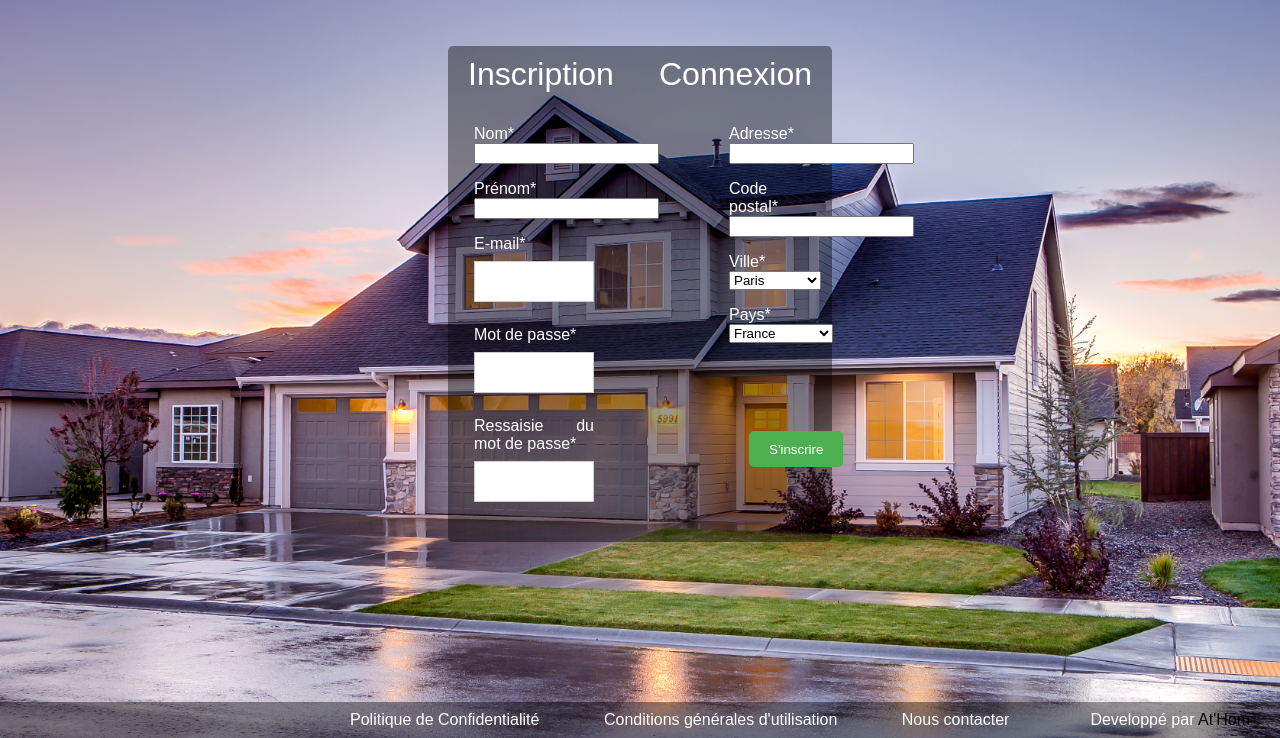
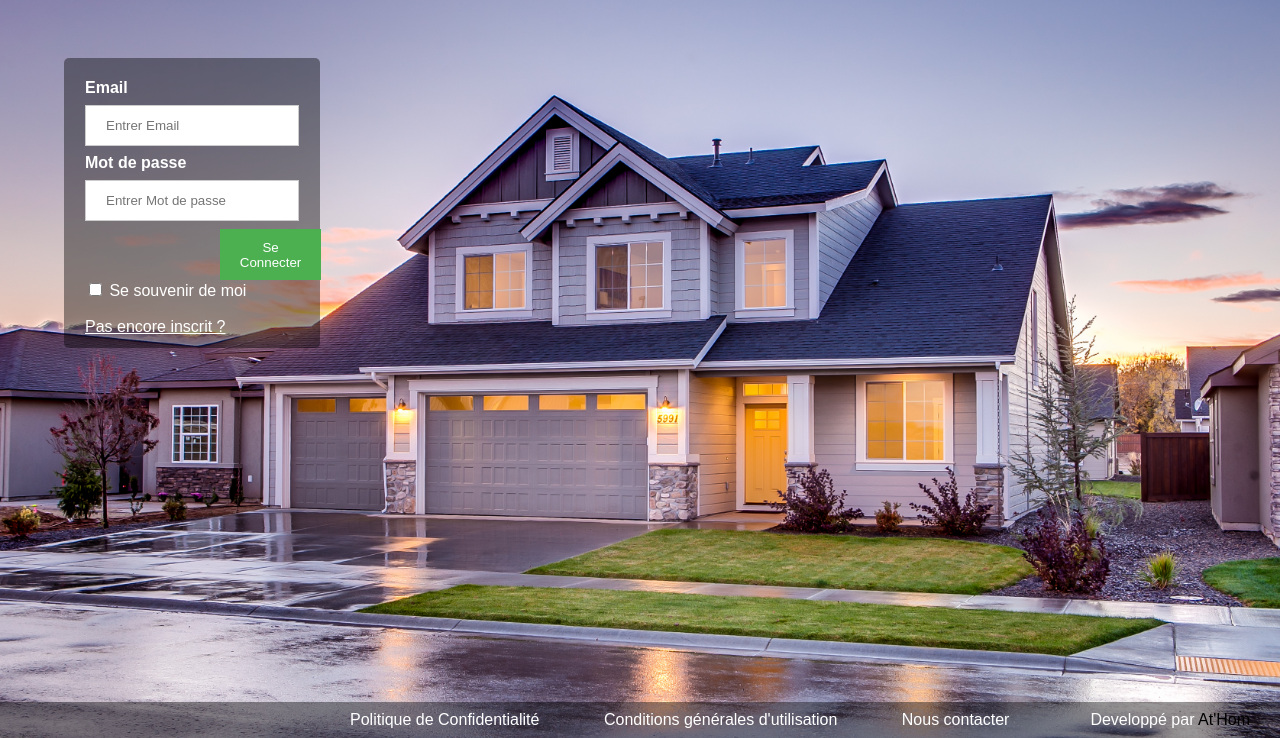
Before and after one commit to Digums/SiteInternet, a PHP site: page /SiteInternet/Vue/accueil.php in a window 1280 px wide. Shown: the part 62-800 px from the top of the page. Run offline with PHP 8.4, Linux system fonts and the light colour scheme.

Commit message:
MAJ accueil

```diff
--- a/Vue/CSS/style.css
+++ b/Vue/CSS/style.css
@@ -204,60 +204,23 @@ div#menuleft .dropdown:hover .dropdown-content{
 
 
 /*----------------------------------------------Accueil---------------------------------------------------------------*/
-#buttoninscription{
-    background-color: rgba(0,0,0,0);
-    color: white;
-    padding: 10.5px 20px;
-    border: none;
-    cursor: pointer;
-    font-size: 200%;
-
-}
-#buttoninscriptionbis{
-    text-decoration: none;
-    color: white;
-}
-#buttoninscription:active > #cadreinscription{
-    display: block ;
-}
-#buttonconnexion{
-    background-color: rgba(0,0,0,0);
-    color: white;
-    padding: 10.5px 20px;
-    /*margin: 8px 0;*/
-    border: none;
-    cursor: pointer;
-    float: right;
-    font-size: 200%;
-}
-#buttonconnexionbis{
-    text-decoration: none;
-    color: white;
-}
-#buttonconnexion:active > #cadreconnexion{
-    display: block ;
-}
-#animaccueil{
+#cadreconnexion{
     background-color: rgba(0,0,0,0.4);
-    width: 30%;
-    height: 62%;
-    margin-left: 35%;
-    margin-top: 7%;
-    border-radius: 5px;
-}
-#cadreconnexion{
     text-align: justify;
     margin-top: 8%;
     margin-left: 5%;
     margin-right: 75%;
     padding: 5px;
+    height: 35%;
     border-radius: 5px;
-    width: 300px;
-    height: 300px;
-    position:absolute;
-    transform: perspective( 600px ) rotateY( 180deg );
-    backface-visibility: hidden;
-    transition: transform .5s linear 0s;
+}
+#animaccueil{
+    background-color: rgba(0,0,0,0.4);
+    width: 30%;
+    height: 51.5%;
+    margin-left: 35%;
+    margin-top: 10%;
+    border-radius: 5px;
 }
 #cadreinscription{
     text-align: justify;
@@ -269,10 +232,8 @@ div#menuleft .dropdown:hover .dropdown-content{
     width: 300px;
     height: 300px;
     position:absolute;
-    transform: perspective( 600px ) rotateY( 0deg );
-    backface-visibility: hidden;
-    transition: transform .5s linear 0s;
 }
+
 #gauche{
     float:left;
     width:40%;
@@ -293,12 +254,10 @@ div#menuleft .dropdown:hover .dropdown-content{
     border-radius: 5px;
 }
 
-.cadreback:hover{
-    transform: perspective( 600px ) rotateY( 0deg );
+#pasencoreinscrit{
+    color: white;
 }
-.cadrefront:hover{
-    transform: perspective( 600px ) rotateY( -180deg );
-}
+/*-------------------------------------------Quisommesnous------------------------------------------------------------*/
 .images{
     float: left;
     padding: 1px;
@@ -324,7 +283,7 @@ div#menuleft .dropdown:hover .dropdown-content{
     width: 20%;
     height: 20%;
 }
-/* ________________________________________________________________________________________________*/
+/* -------------------------------------------------------------------------------------------------------------------*/
 /* Set a style for all buttons */
 @keyframes animButton{
     from{
--- a/Vue/accueil.php
+++ b/Vue/accueil.php
@@ -23,10 +23,6 @@ if (!isset($_SESSION['verif'])) {
     require ("Header.php");
     ?>
 </header>
-
-<div id="animaccueil">
-    <button type="submit" id="buttoninscription"><a id="buttoninscriptionbis" href="#cadreinscription">Inscription</a></button>
-    <button type="submit" id="buttonconnexion"><a id="buttonconnexionbis" href="#cadreconnexion">Connexion</a></button>
     <div id="cadreconnexion">
         <form method="post" action="../Modele/TraitementConnexion.php">
 
@@ -37,8 +33,9 @@ if (!isset($_SESSION['verif'])) {
             <label><b>Mot de passe</b></label>
             <input type="password" placeholder="Entrer Mot de passe" name="mdp" required>
 
-            <button type="submit" id="buttonaccueil">S Connecter</button>
-            <input type="checkbox" cheked="checked"> Se souvenir de moi
+            <button type="submit" id="buttonaccueil">Se Connecter</button>
+            <input type="checkbox" cheked="checked"> Se souvenir de moi <br><br>
+            <a id="pasencoreinscrit" href="inscription.php">Pas encore inscrit ?</a>
         </div>
 
 
@@ -62,50 +59,7 @@ if (!isset($_SESSION['verif'])) {
         </form>
 
     </div>
-    <div id="cadreinscription">
-        <div id="gauche">
-            <p><label>Nom*</label></br>
-                <input type="text" name="nom" placeholder="" required></p>
 
-            <p> <label>Prénom*</label>
-                </br><input type="text" name="prenom" placeholder="" required></p>
-            <p><label>E-mail*</label>
-                </br><input type="email" name="email" placeholder="" required></p>
-            <p><label>Mot de passe*</label>
-                </br><input type="password" name="mdp" placeholder="" required></p>
-            <p><label>Ressaisie du mot de passe*</label>
-                </br><input type="password" name="mdp2" placeholder="" required></p>
-        </div>
-        <div id="droite">
-            <p><label>Adresse*</label></br><input type="text" name="adresse" placeholder="" required></p>
-            <p><label>Code postal*</label></br><input type="text" name="codepostal" placeholder="" required></p>
-            <p><label>Ville*</label></br>
-                <select name="ville" id="ville" required>
-                    <option value="Paris">Paris</option>
-                    <option value="Madrid">Madrid</option>
-                    <option value="Rome">Rome</option>
-                    <option value="Londres">Londres</option>
-                    <option value="Ottawa">Ottawa</option>
-                    <option value="Washington">Washington</option>
-                    <option value="Pekin">Pekin</option>
-                    <option value="Tokyo">Tokyo</option>
-                </select>
-            </p>
-            <p><label>Pays*</label></br>
-                <select name="pays" id="pays" required>
-                    <option value="france">France</option>
-                    <option value="espagne">Espagne</option>
-                    <option value="italie">Italie</option>
-                    <option value="royaume-uni">Royaume-Uni</option>
-                    <option value="canada">Canada</option>
-                    <option value="etats-unis">États-Unis</option>
-                    <option value="chine">Chine</option>
-                    <option value="japon">Japon</option>
-                </select>
-            </p>
-        <button type="submit" id="buttoninscrire">S'inscrire</button>
-    </div>
-</div>
 <footer>
     <?php
     require ("footer.html");
```
Also changed, not shown: Vue/inscription.php (+29 -21 lines).
